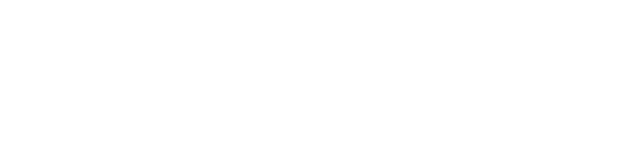
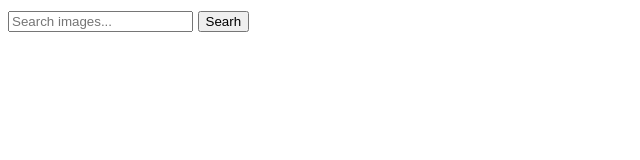
Before and after one commit to Eva-Mykhno/goit-js-hw-11, a website built with Vite: page src/index.html in a window 1280 px wide. Shown: the whole page, without its empty margins (0-640 px from the left). Built offline with nearby package versions, Linux system fonts and the light colour scheme.

Commit message:
update index

```diff
--- a/src/index.html
+++ b/src/index.html
@@ -8,7 +8,13 @@
     <link rel="stylesheet" href="./css/styles.css" />
   </head>
   <body>
-    <form action=""></form>
+    <form class="form">
+      <input type="text" name="input" placeholder="Search images..." />
+      <button type="submit">Searh</button>
+    </form>
+
+    <ul class="photos"></ul>
+
     <script type="module" src="./main.js"></script>
   </body>
 </html>
```
